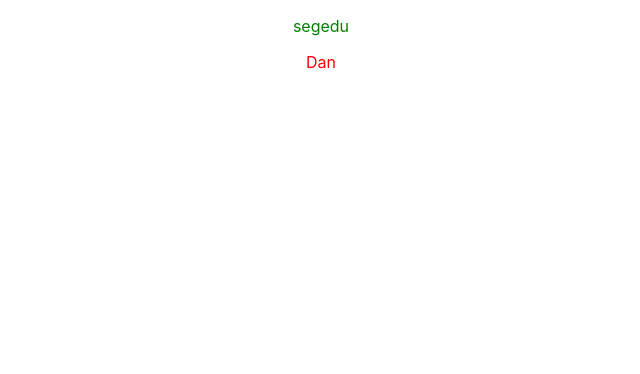
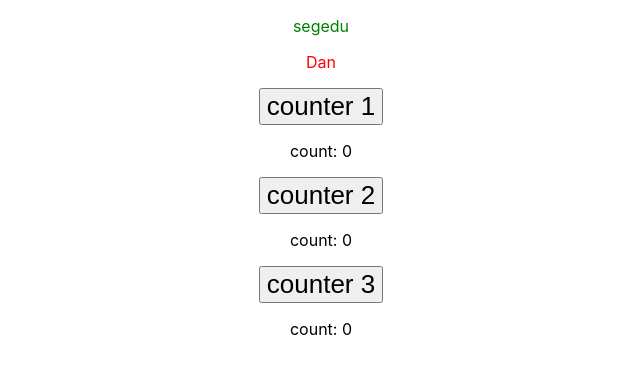
Before and after one commit to Segedu/tec-homework, a React (Vite) app in the folder 14.12.2021- hooks/vite-project/: page / in a window 1280 px wide. Shown: the top 374 px of the page, without its empty margins (319-959 px from the left). Built offline with nearby package versions, Linux system fonts and the light colour scheme.

Commit message:
14.12.2021

```diff
--- a/14.12.2021- hooks/vite-project/src/App.jsx
+++ b/14.12.2021- hooks/vite-project/src/App.jsx
@@ -1,13 +1,15 @@
 import { useState } from 'react'
-import './App.css'
-import YourName from './components/YourName'
-import Name from './components/Name'
+import './App.css';
+import YourName from './components/YourName';
+import Name from './components/Name';
+import ThreeCounters from './components/ThreeCounters';
 
 function App() {
   return (
     <div className="App">
       <YourName />
       <Name randName="Dan" />
+      <ThreeCounters />
     </div>
   )
 }
--- /dev/null
+++ b/14.12.2021- hooks/vite-project/src/components/ThreeCounters.jsx
@@ -0,0 +1,17 @@
+import { useState } from "react"
+
+const ThreeCounters = () => {
+    const [count1, setCount1] = useState(0)
+    const [count2, setCount2] = useState(0)
+    const [count3, setCount3] = useState(0)
+
+    return (<div>
+        <button onClick={() => setCount1(count1 + 1)}>counter 1</button>
+        <p>count: {count1}</p>
+        <button onClick={() => setCount2(count2 + 1)}>counter 2</button>
+        <p>count: {count2}</p>
+        <button onClick={() => setCount3(count3 + 1)}>counter 3</button>
+        <p>count: {count3}</p>
+    </div>)
+}
+export default ThreeCounters
--- a/14.12.2021- hooks/vite-project/src/components/YourName.jsx
+++ b/14.12.2021- hooks/vite-project/src/components/YourName.jsx
@@ -3,6 +3,7 @@ import React, { useState } from "react";
 const YourName = () => {
     const [myName, setMyName] = useState(true)
     const style = { color: myName ? 'green' : 'red' }
+
     return (
         <div>
             <p style={style} onClick={() => setMyName(!myName)}>segedu</p>
```
